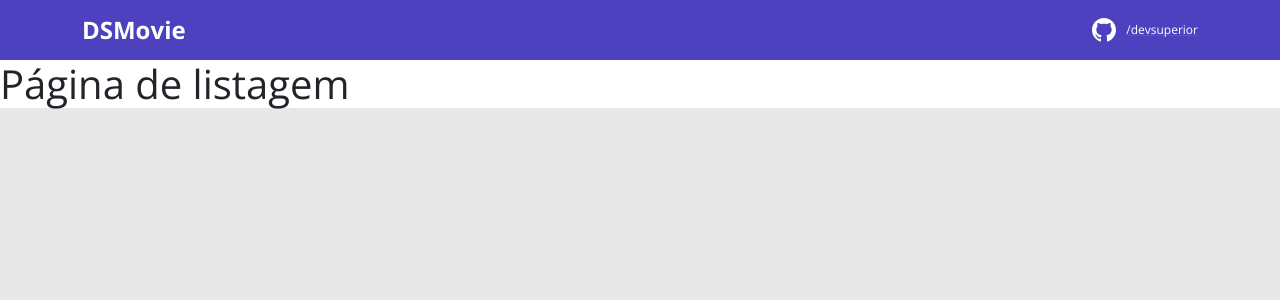
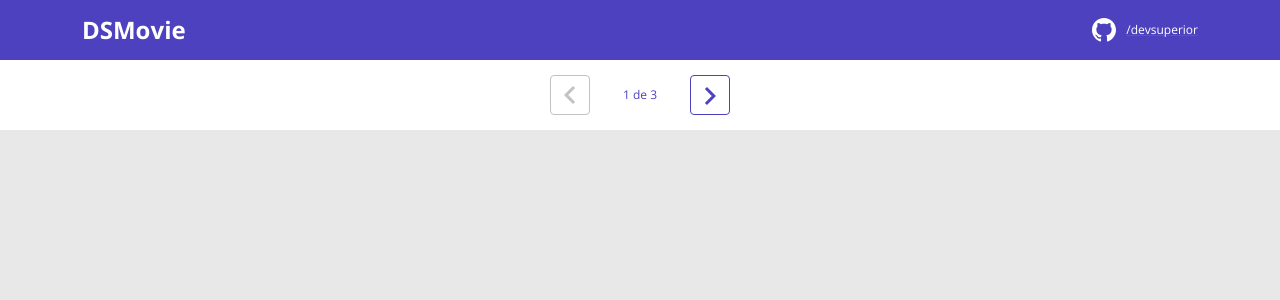
Before and after one commit to mayaraolivindo21/dsmovie, a React (Create React App) app in the folder frontend/: page / in a window 1280 px wide. Shown: the top 300 px of the page. Built offline with nearby package versions, Linux system fonts and the light colour scheme.

Commit message:
Pagination layout

```diff
--- /dev/null
+++ b/frontend/src/components/Pagination/index.tsx
@@ -0,0 +1,23 @@
+import {ReactComponent as Arrow} from 'assets/img/arrow.svg';
+import './style.css'
+function Pagination(){
+
+
+
+    return(
+<div className="dsmovie-pagination-container">
+    <div className="dsmovie-pagination-box">
+        <button className="dsmovie-pagination-button" disabled={true} >
+            <Arrow />
+        </button>
+        <p>{`${1} de ${3}`}</p>
+        <button className="dsmovie-pagination-button" disabled={false} >
+            <Arrow className="dsmovie-flip-horizontal" />
+        </button>
+    </div>
+</div>
+
+    );
+}
+
+export default Pagination;
--- /dev/null
+++ b/frontend/src/components/Pagination/style.css
@@ -0,0 +1,53 @@
+.dsmovie-pagination-container {
+    padding: 15px 0;
+    display: flex;
+    justify-content: center;
+    align-items: center;
+}
+
+.dsmovie-pagination-box {
+    width: 180px;
+    display: flex;
+    justify-content: space-between;
+    align-items: center;
+}
+
+.dsmovie-pagination-box form {
+    width: 100%;
+    display: flex;
+}
+
+.dsmovie-pagination-button {
+    width: 40px;
+    height: 40px;
+    border-radius: 4px;
+    background-color: #fff;
+    display: flex;
+    justify-content: center;
+    align-items: center;
+    border: 1px solid var(--color-primary);
+    cursor: pointer;
+}
+
+.dsmovie-pagination-button svg {
+    filter: brightness(0) saturate(100%) invert(26%) sepia(19%) saturate(7395%) hue-rotate(234deg) brightness(89%) contrast(92%);
+}
+
+.dsmovie-pagination-button:disabled {
+    border: 1px solid #c2c2c2;
+    cursor: unset;
+}
+
+.dsmovie-pagination-button:disabled svg {
+    filter: none;
+}
+
+.dsmovie-pagination-container p {
+    margin: 0;
+    font-size: 12px;
+    color: var(--color-primary);
+}
+
+.dsmovie-flip-horizontal {
+    transform: rotate(180deg);
+}
--- a/frontend/src/pages/Listing/index.tsx
+++ b/frontend/src/pages/Listing/index.tsx
@@ -1,10 +1,11 @@
+import Pagination from "components/Pagination";
 function Listing(){
 
 
     return(
 
-        <h1>Página de listagem</h1>
-    )
+        <Pagination />
+    );
 }
 
 export default Listing;
```
Also changed, not shown: package.json (added, +7 -0 lines), frontend/src/assets/img/arrow.svg (added), 1 other file (tests, documents, lock files or other folders).
